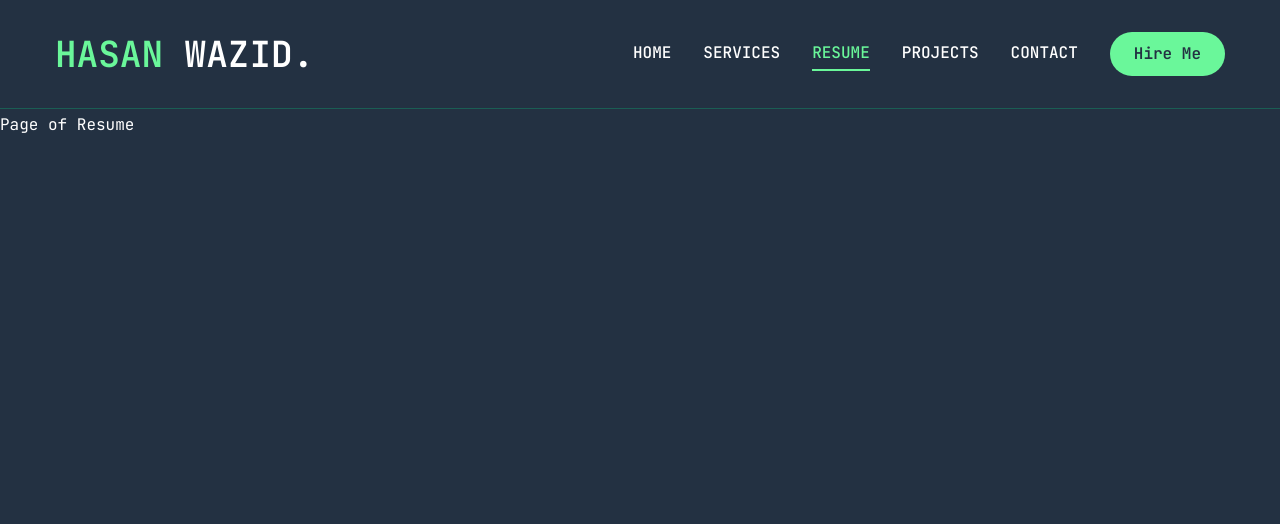
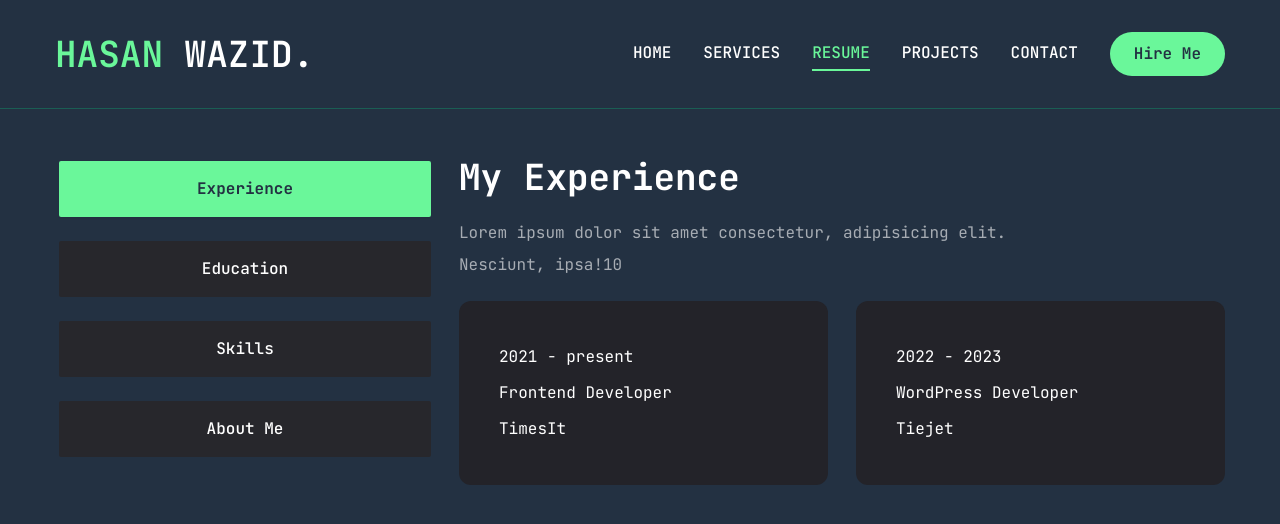
Before and after one commit to Webexguru-Hasan/hasan-wazid-portfolio-with-next, a Next.js app: page /resume in a window 1280 px wide. Shown: the top 524 px of the page. Built offline with nearby package versions, Linux system fonts and the light colour scheme.

Commit message:
[COMPLETED]: Resume page functionality

```diff
--- a/app/resume/page.jsx
+++ b/app/resume/page.jsx
@@ -1,7 +1,198 @@
+"use client";
+
+// react-icons
+import { Tabs, TabsContent, TabsList, TabsTrigger } from "@/components/ui/tabs";
+import { BsBootstrap } from "react-icons/bs";
+import { FaCss3, FaHtml5, FaJs, FaReact } from "react-icons/fa";
+import { SiNextdotjs, SiSass, SiTailwindcss, SiTypescript } from 'react-icons/si';
+
+import { ScrollArea } from "@/components/ui/scroll-area";
+import { motion } from "framer-motion";
+
+const about  = [
+  {
+    title: "About me",
+    description: "Lorem ipsum dolor sit amet consectetur, adipisicing elit. Nesciunt, ipsa!5",
+
+    info: [
+      {
+        fileName: "Name",
+        fileValue: "Hasan Wazid"
+      },
+      {
+        fileName: "Phone",
+        fileValue: "(+880) 01724 248264"
+      },
+      {
+        fileName: "Experience",
+        fileValue: "3+ Years"
+      },
+      {
+        fileName: "Linkedin",
+        fileValue: "hasan07"
+      },
+      {
+        fileName: "Nationality",
+        fileValue: "Bangladeshi"
+      },
+      {
+        fileName: "email",
+        fileValue: "webexguruhasan95@gmail.com"
+      },
+      {
+        fileName: "Freelance",
+        fileValue: "Available"
+      },
+      {
+        fileName: "Language",
+        fileValue: "English, Bangla, Spanish"
+      },
+    ]
+  }
+]
+
+const experience = {
+    icon: "/assets/resume/badge.svg",
+    title: "My Experience",
+    description: "Lorem ipsum dolor sit amet consectetur, adipisicing elit. Nesciunt, ipsa!10",
+
+    items: [
+      {
+        company: "TimesIt",
+        position: "Frontend Developer",
+        duration: "2021 - present"
+      },
+      {
+        company: "Tiejet",
+        position: "WordPress Developer",
+        duration: "2022 - 2023"
+      },
+    ],
+  }
+
+
+const education = [
+  {
+    icon: "/assets/resume/cap.svg",
+    title: "My Education",
+    description: "lorem education",
+
+    items: [
+      {
+        institution: "Online Course Platform",
+        degree: "Frontend Developer",
+        duration: "2021-2022",
+      },
+      {
+        institution: "Sylhet Govt Alia Madrasha",
+        degree: "BCS Honours",
+        duration: "2014-2018",
+      },
+    ]
+  }
+]
+
+const skills = [
+  {
+    title: "My Skills",
+    description: "lorem skills",
+
+    skillslist: [
+      {
+        icon: <FaHtml5 />,
+        name: "Html5",
+      },
+      {
+        icon: <FaCss3 />,
+        name: "CSS3",
+      },
+      {
+        icon: <FaJs />,
+        name: "JavaScript",
+      },
+      {
+        icon: <SiTypescript />,
+        name: "TypeScript",
+      },
+      {
+        icon: <FaReact />,
+        name: "React",
+      },
+      {
+        icon: <SiNextdotjs />,
+        name: "NextJs",
+      },
+      {
+        icon: <SiTailwindcss />,
+        name: "TailWIndCss",
+      },
+      {
+        icon: <BsBootstrap />,
+        name: "Bootstrap",
+      },
+      {
+        icon: <SiSass />,
+        name: "SASS",
+      },
+
+    ]
+  }
+]
+
 
 const Resume = () => {
   return (
-    <div>Page of Resume</div>
+    <motion.div initial={{opacity: 0}} animate={{opacity:1, transition: { delay: 2.4, duration: 0.4, ease: "easeIn"}}} className="min-h-[80vh] flex justify-center items-center py-12">
+      <div className="container mx-auto">
+        <Tabs defaultValue="experience" className="flex flex-col xl:flex-row gap-[60x]">
+          <TabsList className='flex flex-col w-full max-w-[380px] mx-auto xl:mx-0 gap-6'>
+            <TabsTrigger value="experience">Experience</TabsTrigger>
+            <TabsTrigger value="education">Education</TabsTrigger>
+            <TabsTrigger value="skills">Skills</TabsTrigger>
+            <TabsTrigger value="about">About Me</TabsTrigger>
+          </TabsList>
+
+          {/* Tabs-content */}
+          <div className="min-h-[70vh] w-full mt-6 xl:mt-0 xl:ml-6 ml-0">
+            <TabsContent value="experience" className="w-full">
+              <div className="flex flex-col gap-5 text-center xl:text-left">
+                <h3 className="text-4xl font-bold">{experience.title}</h3>
+                <p className="max-w-[600px] text-white/60 mx-auto xl:mx-0">{experience.description}</p>
+
+                <ScrollArea className="h-[400px]">
+                  <ul className="grid grid-cols-1 xl:grid-cols-2 gap-7">
+                    {experience.items.map((item, index) => {
+                      return (
+                        <li key={index} className="bg-[#232329] py-6 px-10 h-[184px] rounded-xl flex justify-center items-center flex-col xl:items-start gap-1">
+                          <span>{item.duration}</span>
+                          <h3>{item.position}</h3>
+                          <div>
+                            <span></span>
+                            <p>{item.company}</p>
+                          </div>
+                        </li>
+                      )
+                    })}
+                  </ul>
+                </ScrollArea>
+
+              </div>
+            </TabsContent>
+
+
+            {/* Education */}
+            <TabsContent value="education" className="w-full">
+
+            </TabsContent>
+            {/* skills */}
+            <TabsContent value="skills" className="w-full">skills</TabsContent>
+            {/* about-me */}
+            <TabsContent value="about" className="w-full">About</TabsContent>
+          </div>
+        </Tabs>
+      </div>
+
+    </motion.div>
   )
 }
 
--- a/components/ui/tabs.jsx
+++ b/components/ui/tabs.jsx
@@ -1,7 +1,7 @@
 "use client"
 
+import * as TabsPrimitive from "@radix-ui/react-tabs"
 import * as React from "react"
-import * as TabsPrimitive from "@radix-ui/react-tabs"
 
 import { cn } from "@/lib/utils"
 
@@ -11,7 +11,7 @@
   <TabsPrimitive.List
     ref={ref}
     className={cn(
-      "inline-flex h-10 items-center justify-center rounded-md bg-slate-100 p-1 text-slate-500 dark:bg-slate-800 dark:text-slate-400",
+      "inline-flex h-auto rounded-md p-1 text-primary",
       className
     )}
     {...props} />
@@ -22,7 +22,7 @@
   <TabsPrimitive.Trigger
     ref={ref}
     className={cn(
-      "inline-flex items-center justify-center whitespace-nowrap rounded-sm px-3 py-1.5 text-sm font-medium ring-offset-white transition-all focus-visible:outline-none focus-visible:ring-2 focus-visible:ring-slate-950 focus-visible:ring-offset-2 disabled:pointer-events-none disabled:opacity-50 data-[state=active]:bg-white data-[state=active]:text-slate-950 data-[state=active]:shadow-sm dark:ring-offset-slate-950 dark:focus-visible:ring-slate-300 dark:data-[state=active]:bg-slate-950 dark:data-[state=active]:text-slate-50",
+      "inline-flex items-center justify-center whitespace-nowrap rounded-sm w-full bg-[#27272c] text-white p-3 text-balance font-medium ring-offset-white transition-all disabled:pointer-events-none disabled:opacity-50 data-[state=active]:bg-accent data-[state=active]:text-primary data-[state=active]:font-bold data-[state=active]:shadow-sm",
       className
     )}
     {...props} />
@@ -33,11 +33,11 @@
   <TabsPrimitive.Content
     ref={ref}
     className={cn(
-      "mt-2 ring-offset-white focus-visible:outline-none focus-visible:ring-2 focus-visible:ring-slate-950 focus-visible:ring-offset-2 dark:ring-offset-slate-950 dark:focus-visible:ring-slate-300",
+      "min-h-[480px] ring-offset-white focus-visible:outline-none focus-visible:ring-2 focus-visible:ring-slate-950 focus-visible:ring-offset-2 dark:ring-offset-slate-950 dark:focus-visible:ring-slate-300",
       className
     )}
     {...props} />
 ))
 TabsContent.displayName = TabsPrimitive.Content.displayName
 
-export { Tabs, TabsList, TabsTrigger, TabsContent }
+export { Tabs, TabsContent, TabsList, TabsTrigger }
```
